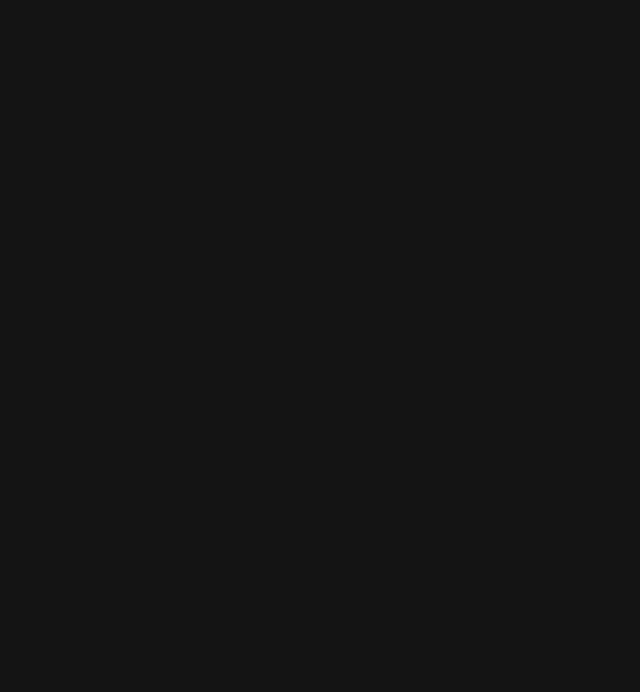
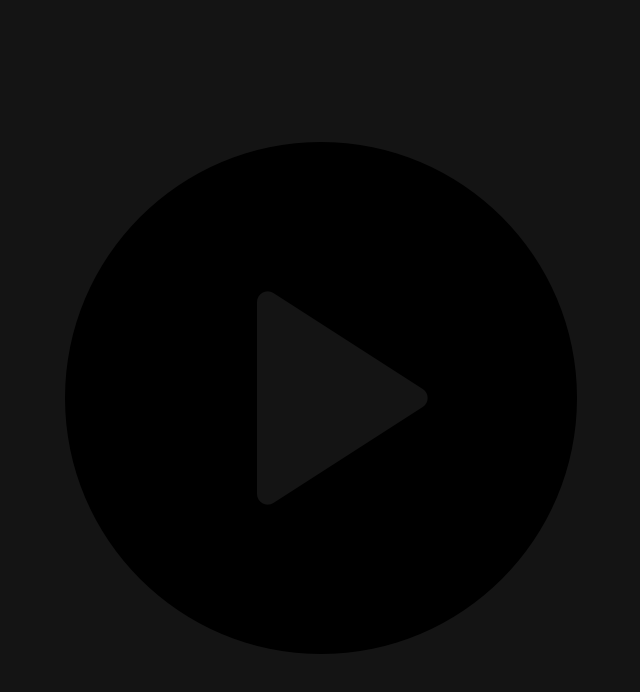
Before and after one commit to forjoa/video-net, a React (Vite) app: page /presentation in a window 1280 px wide. Shown: the top 692 px of the page, without its empty margins (319-959 px from the left). Built offline with nearby package versions, Linux system fonts and the light colour scheme.

Commit message:
Presentation Header initialized

```diff
--- a/frontend/components/Presentation.jsx
+++ b/frontend/components/Presentation.jsx
@@ -1,7 +1,13 @@
+// styles
+import '../styles/Presentation.css'
+
+// components
+import PresentationHeader from './presentation/PresentationHeader.jsx'
 
 const Presentation = () => {
     return (
         <>
+            <PresentationHeader />
         </>
     )
 }
--- /dev/null
+++ b/frontend/components/presentation/PresentationHeader.jsx
@@ -0,0 +1,14 @@
+// icons
+import videoLogo from '../../assets/icons/videoLogo.png'
+
+const PresentationHeader = () => {
+    return (
+        <header className='presentation-header'>
+            <div className="logo-container">
+                <img src={videoLogo} alt="Video Logo" />
+            </div>
+        </header>
+    )
+}
+
+export default PresentationHeader
```
Also changed, not shown: frontend/styles/Presentation.css (added).
